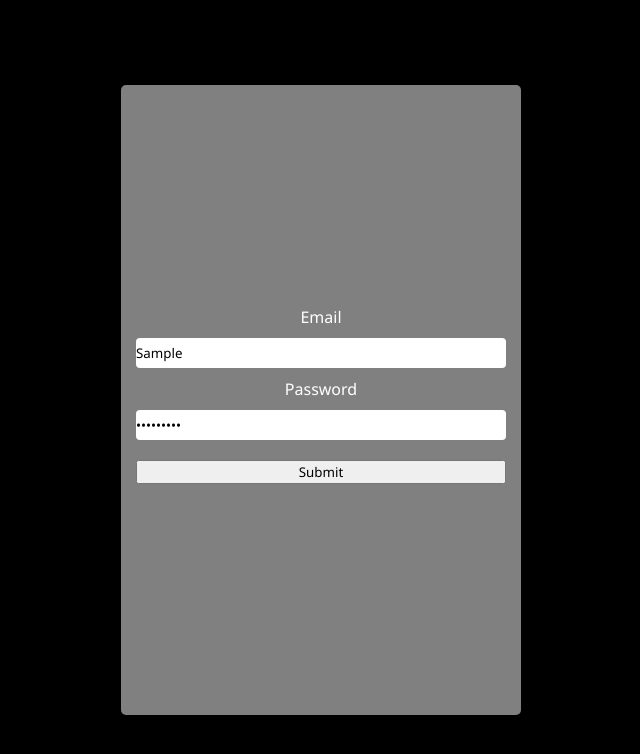
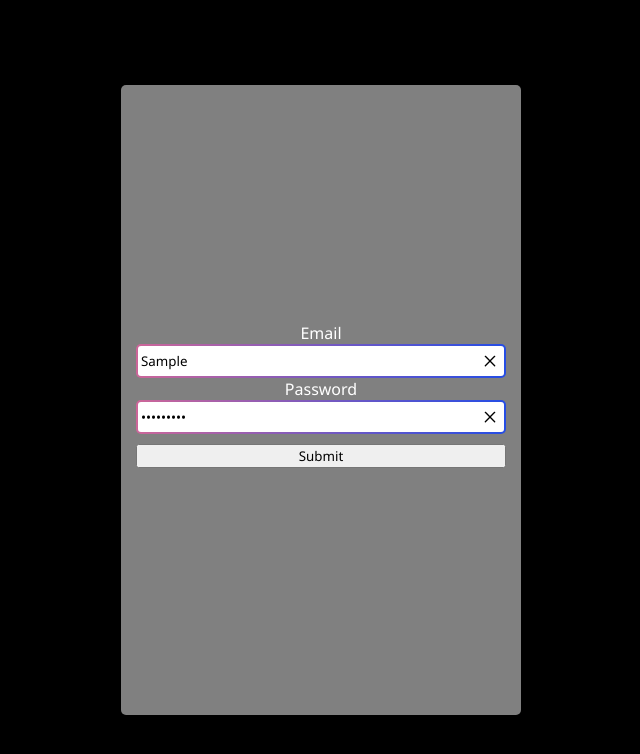
Before and after one commit to stefann01/dev-assistant, a React (Create React App) app in the folder devbuddy/: page /login in a window 1280 px wide. Both pictures are taken after typing "Sample", "Sample123" into the empty fields and a click on the input 640 px from the left and 472 px from the top of the page. Shown: the top 754 px of the page, without its empty margins (319-959 px from the left). Built offline with nearby package versions, Linux system fonts and the light colour scheme; no server answers.

Commit message:
Added input with error and style

```diff
--- a/devbuddy/src/React/effects-detail/EffectsDetail.tsx
+++ b/devbuddy/src/React/effects-detail/EffectsDetail.tsx
@@ -17,6 +17,7 @@
     {
       index: 0,
       value: "",
+      status: "default" as "default" | "success" | "error",
     },
   ]);
 
@@ -28,7 +29,10 @@
           type: ReactComponentActions.ADD_EFFECT_DEPENDENCY,
           payload: { dependency: newDependencyItems[index].value, index },
         });
-        setNewDependencyItems([...newDependencyItems, { index: 0, value: "" }]);
+        setNewDependencyItems([
+          ...newDependencyItems,
+          { index: 0, value: "", status: "default" },
+        ]);
       }
     };
 
@@ -79,17 +83,36 @@
             <div className={styles.effectsSwitchRow}>
               <div style={{ marginRight: "10px" }}>
                 <Input
+                  status={newDependencyItems[0].status}
                   value={newDependencyItems[index].value}
+                  onClear={() => {
+                    const items = [...newDependencyItems];
+                    items[index].value = "";
+                    items[index].status = "default";
+                    setNewDependencyItems(items);
+                  }}
                   onChange={(e) => {
                     const items = [...newDependencyItems];
                     items[index].value = e.target.value;
+                    if (
+                      isValidDependencyArrayItem(e.target.value) ||
+                      e.target.value.length === 0
+                    ) {
+                      items[index].status = "default";
+                    } else {
+                      items[index].status = "error";
+                    }
                     setNewDependencyItems(items);
                   }}
                 />
               </div>
               <Button
                 onClick={() => addDependency(index)}
-                disabled={newDependencyItems[index].value.length === 0}
+                disabled={
+                  !isValidDependencyArrayItem(
+                    newDependencyItems[index].value
+                  ) || newDependencyItems[index].value.length === 0
+                }
               >
                 <img src={Plus} alt="Remove prop" />
               </Button>
@@ -132,7 +155,7 @@
           dispatch({ type: ReactComponentActions.ADD_EFFECT });
           setNewDependencyItems([
             ...newDependencyItems,
-            { index: newDependencyItems.length, value: "" },
+            { index: newDependencyItems.length, value: "", status: "default" },
           ]);
         }}
         onShowHide={() => {
--- a/devbuddy/src/components/Input/Input.module.scss
+++ b/devbuddy/src/components/Input/Input.module.scss
@@ -1,16 +1,59 @@
 @import "../../variables.scss";
+
+.inputContainer {
+  position: relative;
+  display: flex;
+  flex-direction: column;
+  align-items: center;
+  justify-content: center;
+  width: 100%;
+  height: calc(30px + #{2 * $input-border-width});
+  border-radius: 5px;
+}
+
+.defaultInput {
+  background: linear-gradient(93.49deg, #cc6699 0.36%, #264de4 98.58%);
+}
+
+.errorInput {
+  background: $error;
+}
+
+.successInput {
+  background: $success;
+}
 
 .input {
   height: 30px;
   outline: none;
-  border-radius: 4px;
-  width: 100%;
-  padding: 0;
+  border-radius: 3px;
+  width: calc(100% - #{$input-border-width * 2} - 3px);
+  padding: 0px 0px 0px 3px;
   border: none;
 }
 
-input:focus {
-  box-shadow: 0 0 0 0.2rem linear-gradient(135deg, #cc6699, #264de4);
-  transition: background-color 0.2s, color 0.2s, border-color 0.2s,
-    box-shadow 0.2s;
+.errorIcon {
+  position: absolute;
+  top: 50%;
+  right: calc(0% + 8px);
+  transform: translate(0%, -50%);
+  width: 16px;
+  height: 16px;
+  color: $error;
+  display: flex;
 }
+
+.clearIcon {
+  position: absolute;
+  top: 50%;
+  transform: translate(0%, -50%);
+  width: 16px;
+  height: 16px;
+  color: $black;
+}
+
+.clearIcon:hover {
+  color: $sass;
+  cursor: pointer;
+  fill: $sass;
+}
--- a/devbuddy/src/components/Input/Input.tsx
+++ b/devbuddy/src/components/Input/Input.tsx
@@ -1,5 +1,7 @@
 import React from "react";
 import styles from "./Input.module.scss";
+import { ReactComponent as ErrorIcon } from "../../assets/svg/error.svg";
+import { ReactComponent as CloseIcon } from "../../assets/svg/close.svg";
 
 interface InputProps {
   value: string;
@@ -7,6 +9,8 @@
   onChange?: (event: React.ChangeEvent<HTMLInputElement>) => void;
   onFocus?: (event: React.FocusEvent<HTMLInputElement>) => void;
   onBlur?: (event: React.FocusEvent<HTMLInputElement>) => void;
+  onClear?: () => void;
+  status?: "default" | "success" | "error";
 }
 export default function Input({
   value,
@@ -14,9 +18,34 @@
   onChange,
   onFocus,
   onBlur,
+  onClear,
+  status = "default",
 }: InputProps) {
+  const ref = React.useRef<HTMLInputElement>(null);
+  const statusStyle = React.useMemo(() => {
+    switch (status) {
+      case "default":
+        return styles.defaultInput;
+      case "success":
+        return styles.successInput;
+      case "error":
+        return styles.errorInput;
+      default:
+        return styles.default;
+    }
+  }, [status]);
+
+  const onInputClear = () => {
+    if (onClear) {
+      onClear();
+      ref.current?.focus();
+    }
+  };
+
   return (
+    <div className={`${styles.inputContainer} ${statusStyle}`}>
       <input
+        ref={ref}
         spellCheck={true}
         type={type}
         value={value}
@@ -25,5 +54,30 @@
         onBlur={onBlur}
         className={styles.input}
       />
+      {status === "error" && (
+        <div className={styles.errorIcon}>
+          <div style={{ display: "flex", position: "relative" }}>
+            <CloseIcon
+              onClick={onInputClear}
+              className={styles.clearIcon}
+              style={{
+                marginRight: "2px",
+                right: "calc(0% + 16px)",
+              }}
+            />
+            <ErrorIcon />
+          </div>
+        </div>
+      )}
+      {status === "default" && value.length > 0 && (
+        <CloseIcon
+          onClick={onInputClear}
+          className={styles.clearIcon}
+          style={{
+            right: "calc(0% + 8px)",
+          }}
+        />
+      )}
+    </div>
   );
 }
--- a/devbuddy/src/variables.scss
+++ b/devbuddy/src/variables.scss
@@ -17,6 +17,9 @@
 
 $sass: #cc6699;
 $css: #264de4;
+$error: #d2042d;
+$success: #00c853;
+$warning: #ffeb3b;
 
 //Greys
 $grey3: #313131;
@@ -29,3 +32,5 @@
 $mb-16: 16px;
 $mb-12: 12px;
 $mb-10: 10px;
+
+$input-border-width: 2px;
```
Also changed, not shown: devbuddy/src/assets/svg/error.svg (added). Lines whose indentation alone changed are shown as unchanged.
